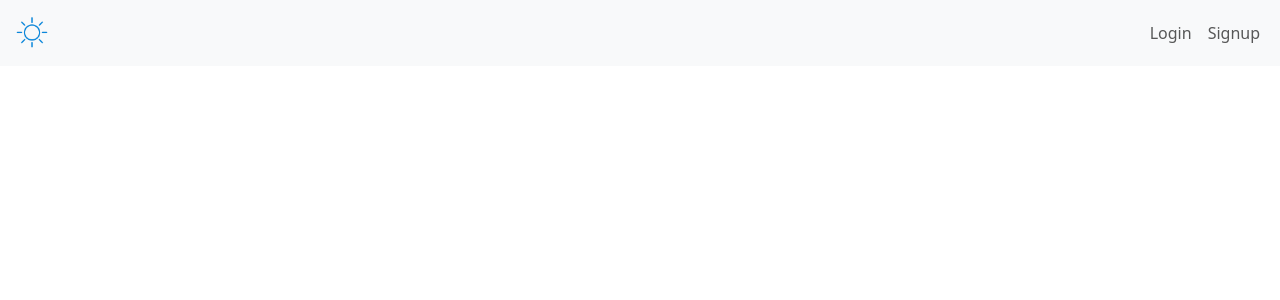
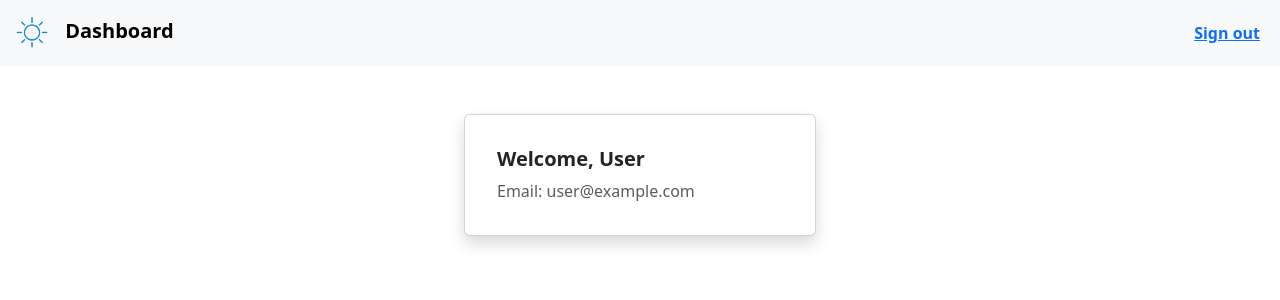
Before and after one commit to Shamsherkhan7549/Highway-Delight-Mern-Assingment, a React (Vite) app in the folder frontend/: page /dashboard in a window 1280 px wide. Before the commit this address had no page. Shown: the top 300 px of the page. Built offline with nearby package versions, Linux system fonts and the light colour scheme; sample sign-in values are in the browser's storage.

Commit message:
some file adjustment

```diff
--- a/frontend/src/App.jsx
+++ b/frontend/src/App.jsx
@@ -1,5 +1,5 @@
 import React, { useContext } from 'react'
-import { BrowserRouter, Route, Routes } from 'react-router-dom'
+import { BrowserRouter, Navigate, Route, Routes } from 'react-router-dom'
 
 import Login from './pages/login/Login'
 import Dashboard from './pages/dashboard/Dashboard'
@@ -17,9 +17,9 @@ const App = () => {
       <BrowserRouter>
             <Navbar />
         <Routes>
-          <Route path="/" element={context.token ? <Dashboard /> : <Login />} />
+          <Route path="/" element={context.token == null ? <Navigate to="/login" /> : <Navigate to="/dashboard" />} />
+          <Route path="/dashboard" element={<Dashboard />} />
           <Route path="/login" element={<Login />} />
-          <Route path="/signup" element={<Login />} />
         </Routes>
       </BrowserRouter>
     </>
--- a/frontend/src/component/Navbar.jsx
+++ b/frontend/src/component/Navbar.jsx
@@ -1,5 +1,5 @@
-import React, { useEffect,useContext } from 'react'
-import { Link } from 'react-router-dom'
+import React, { useEffect,useContext,  } from 'react'
+import { Link,  useNavigate} from 'react-router-dom'
 import './Navbar.css'
 import { AppContext } from '../context/ContextApi.jsx'
 
@@ -7,33 +7,36 @@ const Navbar = () => {
 
     const context = useContext(AppContext);
     const { token, setToken } = context;
+    const navigate = useNavigate();
+    const handlingLogout = () => {
+        setToken(null);
+        navigate('/login');
+    }
 
     return (
         <>
             <nav className="navbar navbar-expand-md sticky-top bg-body-tertiary">
                 <div className="container-fluid">
-                    <Link className="navbar-brand" to="/"> <img className='logo-image' src="/sun.png" alt=""/> </Link>
+                    <Link className="navbar-brand" to="/"> <img className='logo-image' src="/sun.png" alt=""/> <span className='fw-bold px-2'>Dashboard</span></Link>
+
                     <button className="navbar-toggler" type="button" data-bs-toggle="collapse" data-bs-target="#navbarNav" aria-controls="navbarNav" aria-expanded="false" aria-label="Toggle navigation">
                         <span className="navbar-toggler-icon"></span>
                     </button>
                     <div className="collapse navbar-collapse" id="navbarNav">
-                        <div className="me-auto"></div>
+                        <div className='me-auto'></div>
                         <ul className="navbar-nav">
 
                            {
-                            token == null ?<>
+                            token == null ?
                              <li className="nav-item">
                                 <Link className="nav-link " to="/login">Login</Link>
                             </li>
+                            :<>
+                            <li className="nav-item ">
+                            </li>
+
                             <li className="nav-item">
-                                <Link className="nav-link" to="/signup">Signup</Link>
-                            </li>
-                            </> :<>
-                            <li className="nav-item">
-                                <Link className="nav-link active" to="/">Dashboard</Link>
-                            </li>
-                            <li className="nav-item">
-                                <Link className="nav-link" to="/logout" onClick={() => setToken(null)}>Logout</Link>
+                                <Link className="nav-link text-primary fw-semibold" to="/login" onClick={handlingLogout}><u>Sign out</u></Link>
                             </li>
                             </>
                            }
--- a/frontend/src/context/ContextApi.jsx
+++ b/frontend/src/context/ContextApi.jsx
@@ -1,14 +1,14 @@
-import React, { useEffect,createContext } from 'react'
+import React, { useEffect,createContext, useState } from 'react'
 
 
 export const AppContext = createContext()
 
 const ContextApi = ({children}) => {
 
-    const [token, setToken] = React.useState(null)
+    const [token, setToken] = useState(localStorage.getItem('token') || null);
 
     useEffect(() => {
-      if (token) {
+      if (token != null) {
         localStorage.setItem('token', token)
 
       }else{
--- /dev/null
+++ b/frontend/src/pages/dashboard/Dashboard.css
@@ -0,0 +1,5 @@
+.card{
+    border: none;
+    width: 22rem;
+    margin: 0 auto;
+}
--- a/frontend/src/pages/dashboard/Dashboard.jsx
+++ b/frontend/src/pages/dashboard/Dashboard.jsx
@@ -1,9 +1,27 @@
 import React from 'react'
+import './Dashboard.css'
+const Dashboard = () => {
 
-const Dashboard = () => {
   return (
     <>
-        <h1>Dashboard</h1>
+
+      <div className="container">
+        <div className="row">
+          <div className="col-md-2"></div>
+          <div className="col-md-8 col-12 py-5">
+            <div className="card shadow p-3 mb-5 ">
+
+              <div className="card-body ">
+                <h5 className="card-title fw-bold">Welcome, User</h5>
+                <p className="card-text text-muted">Email: user@example.com</p>
+              </div>
+            </div>
+          </div>
+          <div className="col-md-2"></div>
+
+        </div>
+      </div>
+
     </>
   )
 }
--- a/frontend/src/pages/login/Form.jsx
+++ b/frontend/src/pages/login/Form.jsx
@@ -3,6 +3,7 @@ import TextField from '@mui/material/TextField';
 import { Button } from '@mui/material';
 import axios from 'axios';
 import { AppContext } from '../../context/ContextApi';
+import { useNavigate } from 'react-router-dom';
 
 
 const Form = () => {
@@ -10,6 +11,7 @@ const Form = () => {
   const [serverOtp, setServerOtp] = useState("");
   const [otpField, setOtpField] = useState(false);
   const [register, setRegister] = useState(true);
+  const navigate = useNavigate();
   const context = useContext(AppContext);
 
   const [error, setError] = useState("");
@@ -43,7 +45,7 @@ const Form = () => {
       if (!register) {
         const response = await axios.post(url + "/signup", userInfo);
         const data = response.data;
-        console.log(data);
+
         if (data.success) {
           context.setToken(data.token);
           setUserInfo({
@@ -54,6 +56,8 @@ const Form = () => {
           setUserOtp("");
           setServerOtp("");
           setOtpField(false);
+           navigate('/dashboard')
+
         } else {
           setError("User signup failed");
           console.log("User signup failed");
@@ -61,9 +65,10 @@ const Form = () => {
       } else {
         const response = await axios.post(url + "/login", { email: userInfo.email });
         const data = response.data;
-        console.log(data);
+
         if (data.success) {
           context.setToken(data.token);
+
           setUserInfo({
             name: '',
             dob: '',
@@ -72,6 +77,8 @@ const Form = () => {
           setUserOtp("");
           setServerOtp("");
           setOtpField(false);
+          navigate('/dashboard');
+
         } else {
           setError("User login failed");
 
@@ -80,7 +87,7 @@ const Form = () => {
       }
 
     } catch (error) {
-      setError(error.response.data.message);
+      setError(error.message);
       console.error("Error during form submission:", error);
     }
 
```
